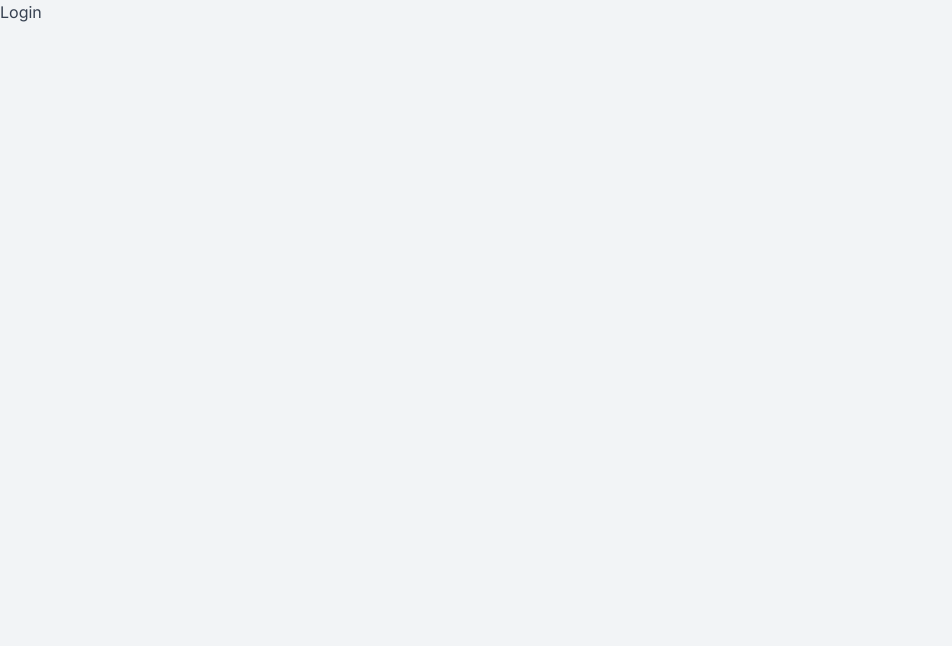
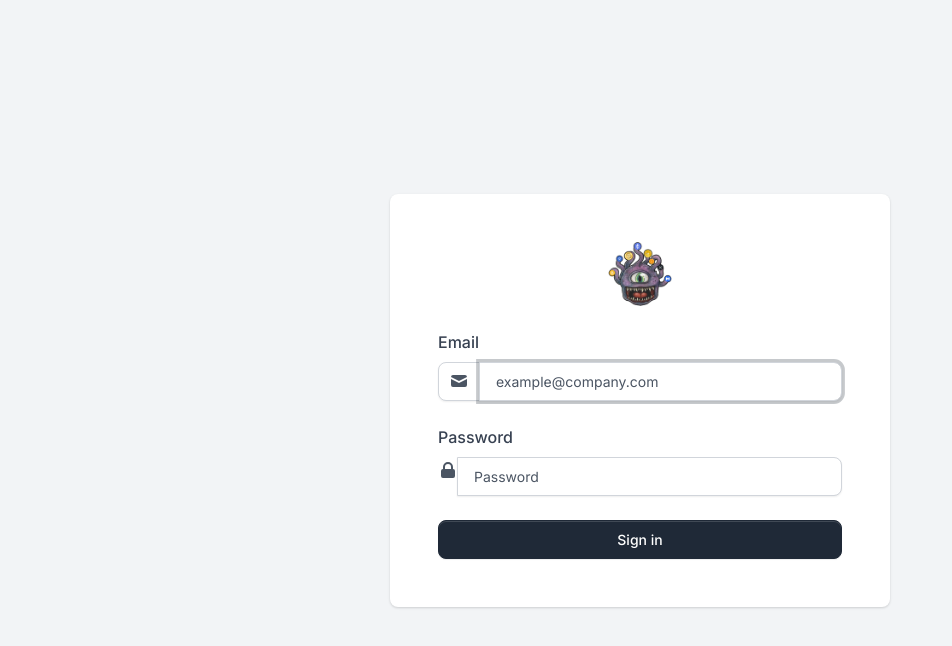
Before and after one commit to marcio8queiroz/beholder3.0, a React (Vite) app in the folder frontend/: page / in a window 1280 px wide. Shown: the top 646 px of the page, without its empty margins (0-952 px from the left). Built offline with nearby package versions, Linux system fonts and the light colour scheme.

Commit message:
página de login

```diff
--- a/frontend/src/pages/Login.jsx
+++ b/frontend/src/pages/Login.jsx
@@ -1,10 +1,49 @@
 
-function App() {
+function Login() {
   return(
-    <div>
-      Login
-    </div>
+   <main>
+        <section className="vh-lg-100 mt-5 mt-lg-0 bg-soft d-flex align-items-center">
+            <div className="container">
+
+                    <div className="col-12 d-flex align-items-center justify-content-center">
+                        <div className="bg-white shadow border-0 rounded border-light p-4 p-lg-5 w-100 fmxw-500">
+                            <div className="text-center text-md-center mb-4 mt-md-0">
+                               <img src="img/favicon/favicon-150x150.png" alt="Beholder" width="64" />
+                            </div>
+                            <form action="#" className="mt-4">
+
+                                <div className="form-group mb-4">
+                                    <label htmlFor="email">Email</label>
+                                    <div className="input-group">
+                                        <span className="input-group-text" id="basic-addon1">
+                                            <svg className="icon icon-xs text-gray-600" fill="currentColor" viewBox="0 0 20 20" xmlns="http://www.w3.org/2000/svg"><path d="M2.003 5.884L10 9.882l7.997-3.998A2 2 0 0016 4H4a2 2 0 00-1.997 1.884z"></path><path d="M18 8.118l-8 4-8-4V14a2 2 0 002 2h12a2 2 0 002-2V8.118z"></path></svg>
+                                        </span>
+                                        <input type="email" className="form-control" placeholder="example@company.com" id="email" autoFocus required />
+                                    </div>
+                                </div>
+
+                                <div className="form-group">
+
+                                    <div className="form-group mb-4">
+                                        <label htmlFor="password">Password</label>
+                                        <div className="input-group">
+                                            <span clas="input-group-text" id="basic-addon2">
+                                                <svg className="icon icon-xs text-gray-600" fill="currentColor" viewBox="0 0 20 20" xmlns="http://www.w3.org/2000/svg"><path fillRule="evenodd" d="M5 9V7a5 5 0 0110 0v2a2 2 0 012 2v5a2 2 0 01-2 2H5a2 2 0 01-2-2v-5a2 2 0 012-2zm8-2v2H7V7a3 3 0 016 0z" clipRule="evenodd"></path></svg>
+                                            </span>
+                                            <input type="password" placeholder="Password" className="form-control" id="password" required />
+                                        </div>
+                                    </div>
+                                </div>
+                                <div className="d-grid">
+                                    <button type="submit" className="btn btn-gray-800">Sign in</button>
+                                </div>
+                            </form>
+                        </div>
+                    </div>
+            </div>
+        </section>
+    </main>
   )
 }
 
-export default App
+export default Login
```
Also changed, not shown: 1 other file (tests, documents, lock files or other folders).
